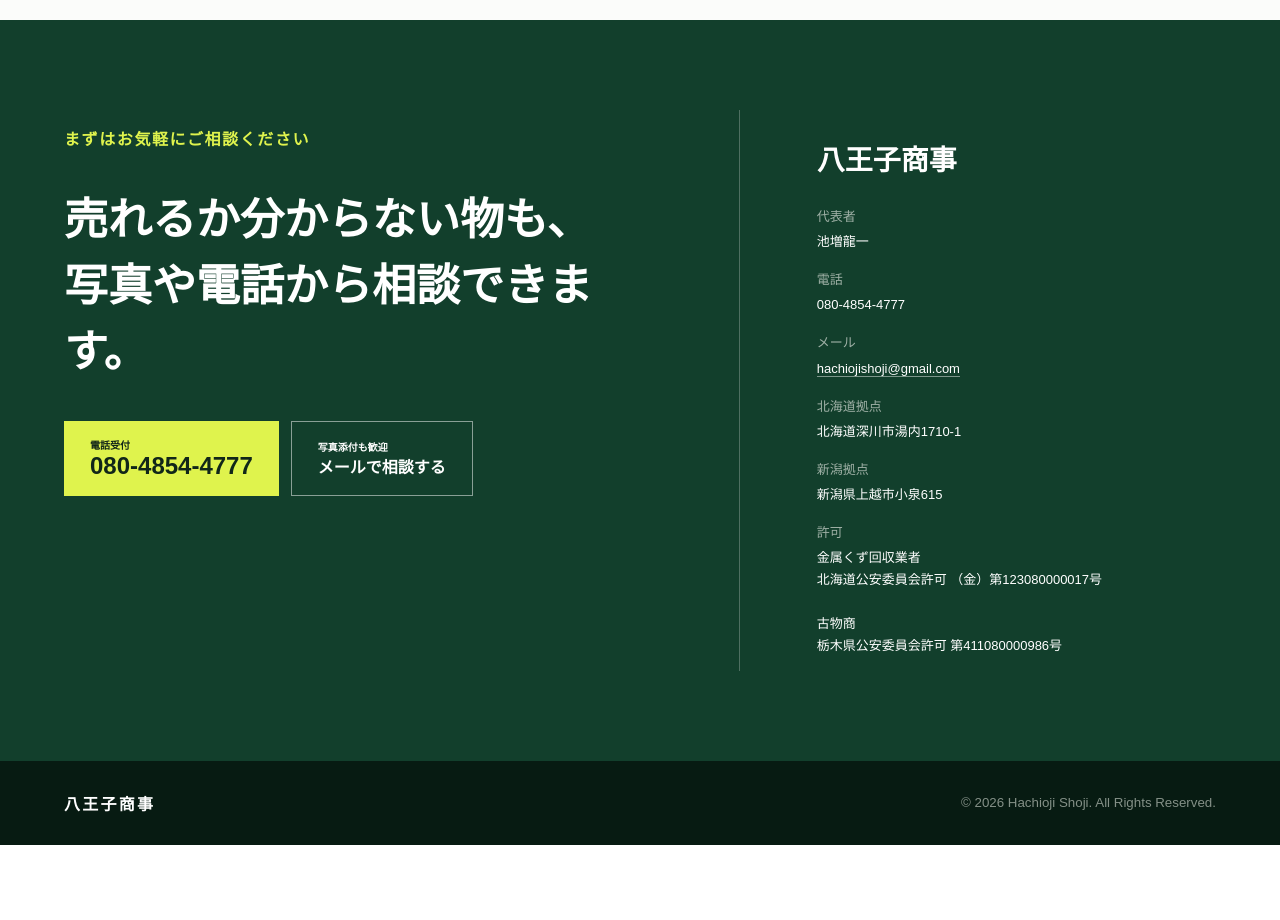
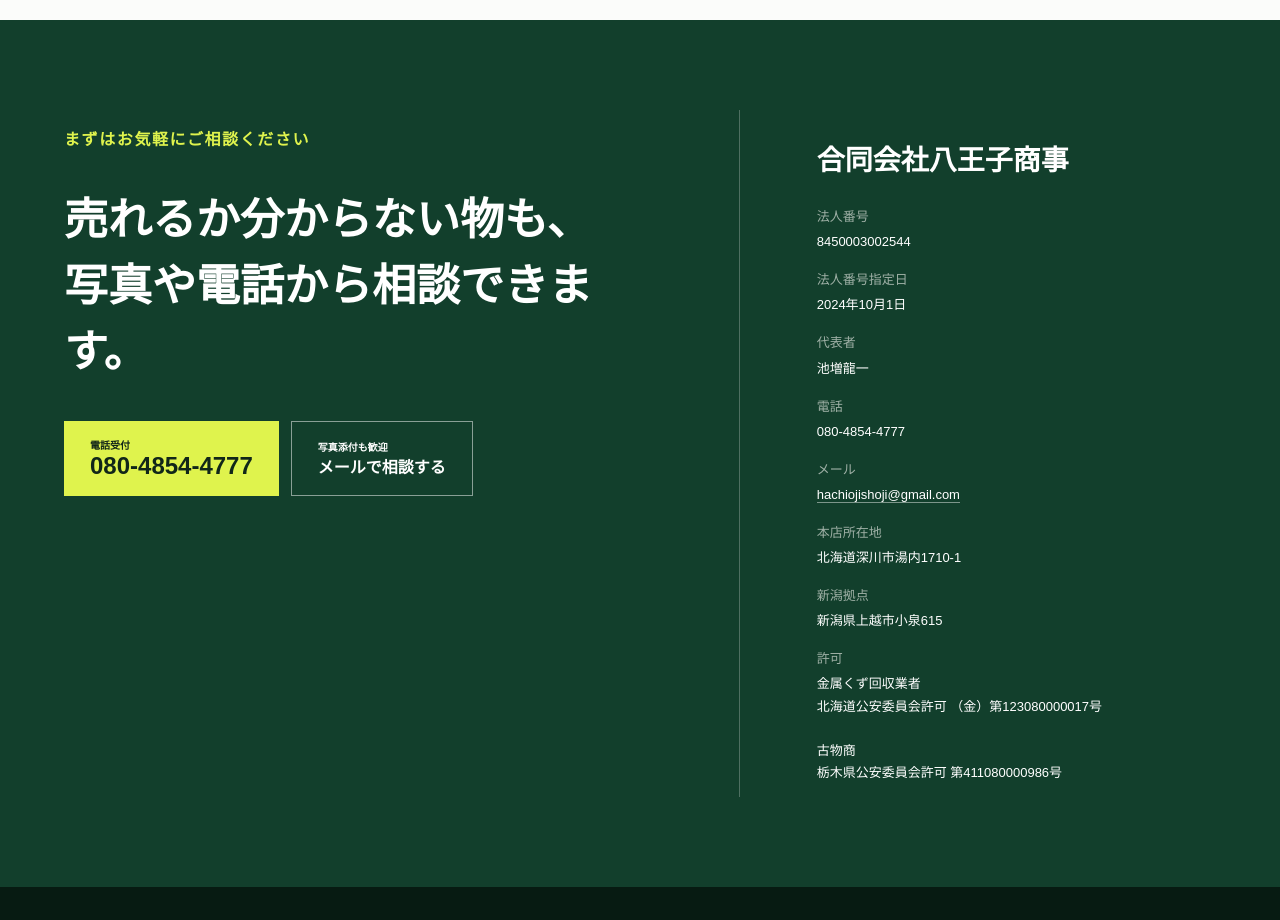
Before and after one commit to 3124103-bit/hachioji-shoji, a Next.js app: page / in a window 1280 px wide. Shown: the part 8560-9480 px from the top of the page. Before the commit the page ends 9405 px from the top, so only its background shows below. Built offline with nearby package versions, Linux system fonts and the light colour scheme.

Commit message:
Add verified corporate information

```diff
--- a/app/page.tsx
+++ b/app/page.tsx
@@ -49,7 +49,7 @@ export default function Home() {
 
       <section className="flow section"><div className="sectionHead"><p>HOW IT WORKS</p><h2>ご相談から作業・買取まで</h2></div><ol><li><b>1</b><span><strong>電話・メールで相談</strong>品物、場所、状態をお知らせください。写真があるとスムーズです。</span></li><li><b>2</b><span><strong>写真査定・必要に応じて現地確認</strong>写真やお伺いした内容から確認し、必要な場合は現地で見積もります。</span></li><li><b>3</b><span><strong>作業・買取</strong>内容にご納得いただいてから、搬出や片付けを行います。</span></li></ol></section>
 
-      <section className="contact" id="company"><div><p>まずはお気軽にご相談ください</p><h2>売れるか分からない物も、<br />写真や電話から相談できます。</h2><div className="contactButtons"><a href="tel:08048544777"><small>電話受付</small>080-4854-4777</a><a className="mailButton" href="mailto:hachiojishoji@gmail.com?subject=買取・片付けの相談"><small>写真添付も歓迎</small>メールで相談する</a></div></div><aside><h3>八王子商事</h3><dl><dt>代表者</dt><dd>池増龍一</dd><dt>電話</dt><dd>080-4854-4777</dd><dt>メール</dt><dd><a href="mailto:hachiojishoji@gmail.com">hachiojishoji@gmail.com</a></dd><dt>北海道拠点</dt><dd>北海道深川市湯内1710-1</dd><dt>新潟拠点</dt><dd>新潟県上越市小泉615</dd><dt>許可</dt><dd>金属くず回収業者<br />北海道公安委員会許可 （金）第123080000017号<br /><br />古物商<br />栃木県公安委員会許可 第411080000986号</dd></dl></aside></section>
+      <section className="contact" id="company"><div><p>まずはお気軽にご相談ください</p><h2>売れるか分からない物も、<br />写真や電話から相談できます。</h2><div className="contactButtons"><a href="tel:08048544777"><small>電話受付</small>080-4854-4777</a><a className="mailButton" href="mailto:hachiojishoji@gmail.com?subject=買取・片付けの相談"><small>写真添付も歓迎</small>メールで相談する</a></div></div><aside><h3>合同会社八王子商事</h3><dl><dt>法人番号</dt><dd>8450003002544</dd><dt>法人番号指定日</dt><dd>2024年10月1日</dd><dt>代表者</dt><dd>池増龍一</dd><dt>電話</dt><dd>080-4854-4777</dd><dt>メール</dt><dd><a href="mailto:hachiojishoji@gmail.com">hachiojishoji@gmail.com</a></dd><dt>本店所在地</dt><dd>北海道深川市湯内1710-1</dd><dt>新潟拠点</dt><dd>新潟県上越市小泉615</dd><dt>許可</dt><dd>金属くず回収業者<br />北海道公安委員会許可 （金）第123080000017号<br /><br />古物商<br />栃木県公安委員会許可 第411080000986号</dd></dl></aside></section>
       <footer><span>八王子商事</span><small>© 2026 Hachioji Shoji. All Rights Reserved.</small></footer><a className="mobileCall" href="tel:08048544777"><small>タップして電話</small><b>080-4854-4777</b></a>
     </main>
   );
--- a/index.html
+++ b/index.html
@@ -15,7 +15,7 @@
   <meta property="og:url" content="https://3124103-bit.github.io/hachioji-shoji/">
   <meta property="og:image" content="https://3124103-bit.github.io/hachioji-shoji/assets/photos/warehouse-before.jpg">
   <script type="application/ld+json">
-  {"@context":"https://schema.org","@type":"LocalBusiness","name":"八王子商事","url":"https://3124103-bit.github.io/hachioji-shoji/","telephone":"080-4854-4777","email":"hachiojishoji@gmail.com","address":[{"@type":"PostalAddress","streetAddress":"湯内1710-1","addressLocality":"深川市","addressRegion":"北海道","addressCountry":"JP"},{"@type":"PostalAddress","streetAddress":"小泉615","addressLocality":"上越市","addressRegion":"新潟県","addressCountry":"JP"}],"description":"農機具、建設機械、工具、車両、鉄・非鉄金属などの買取、倉庫・工場の片付け、ビニールハウス・倉庫の解体、販売"}
+  {"@context":"https://schema.org","@type":"LocalBusiness","name":"八王子商事","legalName":"合同会社八王子商事","taxID":"8450003002544","url":"https://3124103-bit.github.io/hachioji-shoji/","telephone":"080-4854-4777","email":"hachiojishoji@gmail.com","address":[{"@type":"PostalAddress","streetAddress":"湯内1710-1","addressLocality":"深川市","addressRegion":"北海道","addressCountry":"JP"},{"@type":"PostalAddress","streetAddress":"小泉615","addressLocality":"上越市","addressRegion":"新潟県","addressCountry":"JP"}],"description":"農機具、建設機械、工具、車両、鉄・非鉄金属などの買取、倉庫・工場の片付け、ビニールハウス・倉庫の解体、販売"}
   </script>
   <link rel="stylesheet" href="app/globals.css">
 </head>
@@ -105,7 +105,7 @@
 
   <section class="flow section"><div class="sectionHead"><p>HOW IT WORKS</p><h2>ご相談から作業・買取まで</h2></div><ol><li><b>1</b><span><strong>電話・メールで相談</strong>品物、場所、状態をお知らせください。写真があるとスムーズです。</span></li><li><b>2</b><span><strong>写真査定・必要に応じて現地確認</strong>写真やお伺いした内容から確認し、必要な場合は現地で見積もります。</span></li><li><b>3</b><span><strong>作業・買取</strong>内容にご納得いただいてから、搬出や片付けを行います。</span></li></ol></section>
 
-  <section class="contact" id="company"><div><p>まずはお気軽にご相談ください</p><h2>売れるか分からない物も、<br>写真や電話から相談できます。</h2><div class="contactButtons"><a href="tel:08048544777"><small>電話受付</small>080-4854-4777</a><a class="mailButton" href="mailto:hachiojishoji@gmail.com?subject=%E8%B2%B7%E5%8F%96%E3%83%BB%E7%89%87%E4%BB%98%E3%81%91%E3%81%AE%E7%9B%B8%E8%AB%87"><small>写真添付も歓迎</small>メールで相談する</a></div></div><aside><h3>八王子商事</h3><dl><dt>代表者</dt><dd>池増龍一</dd><dt>電話</dt><dd>080-4854-4777</dd><dt>メール</dt><dd><a href="mailto:hachiojishoji@gmail.com">hachiojishoji@gmail.com</a></dd><dt>北海道拠点</dt><dd>北海道深川市湯内1710-1</dd><dt>新潟拠点</dt><dd>新潟県上越市小泉615</dd><dt>許可</dt><dd>金属くず回収業者<br>北海道公安委員会許可 （金）第123080000017号<br><br>古物商<br>栃木県公安委員会許可 第411080000986号</dd></dl></aside></section>
+  <section class="contact" id="company"><div><p>まずはお気軽にご相談ください</p><h2>売れるか分からない物も、<br>写真や電話から相談できます。</h2><div class="contactButtons"><a href="tel:08048544777"><small>電話受付</small>080-4854-4777</a><a class="mailButton" href="mailto:hachiojishoji@gmail.com?subject=%E8%B2%B7%E5%8F%96%E3%83%BB%E7%89%87%E4%BB%98%E3%81%91%E3%81%AE%E7%9B%B8%E8%AB%87"><small>写真添付も歓迎</small>メールで相談する</a></div></div><aside><h3>合同会社八王子商事</h3><dl><dt>法人番号</dt><dd>8450003002544</dd><dt>法人番号指定日</dt><dd>2024年10月1日</dd><dt>代表者</dt><dd>池増龍一</dd><dt>電話</dt><dd>080-4854-4777</dd><dt>メール</dt><dd><a href="mailto:hachiojishoji@gmail.com">hachiojishoji@gmail.com</a></dd><dt>本店所在地</dt><dd>北海道深川市湯内1710-1</dd><dt>新潟拠点</dt><dd>新潟県上越市小泉615</dd><dt>許可</dt><dd>金属くず回収業者<br>北海道公安委員会許可 （金）第123080000017号<br><br>古物商<br>栃木県公安委員会許可 第411080000986号</dd></dl></aside></section>
 
   <footer><span>八王子商事</span><small>© 2026 Hachioji Shoji. All Rights Reserved.</small></footer>
   <a class="mobileCall" href="tel:08048544777"><small>タップして電話</small><b>080-4854-4777</b></a>
```
